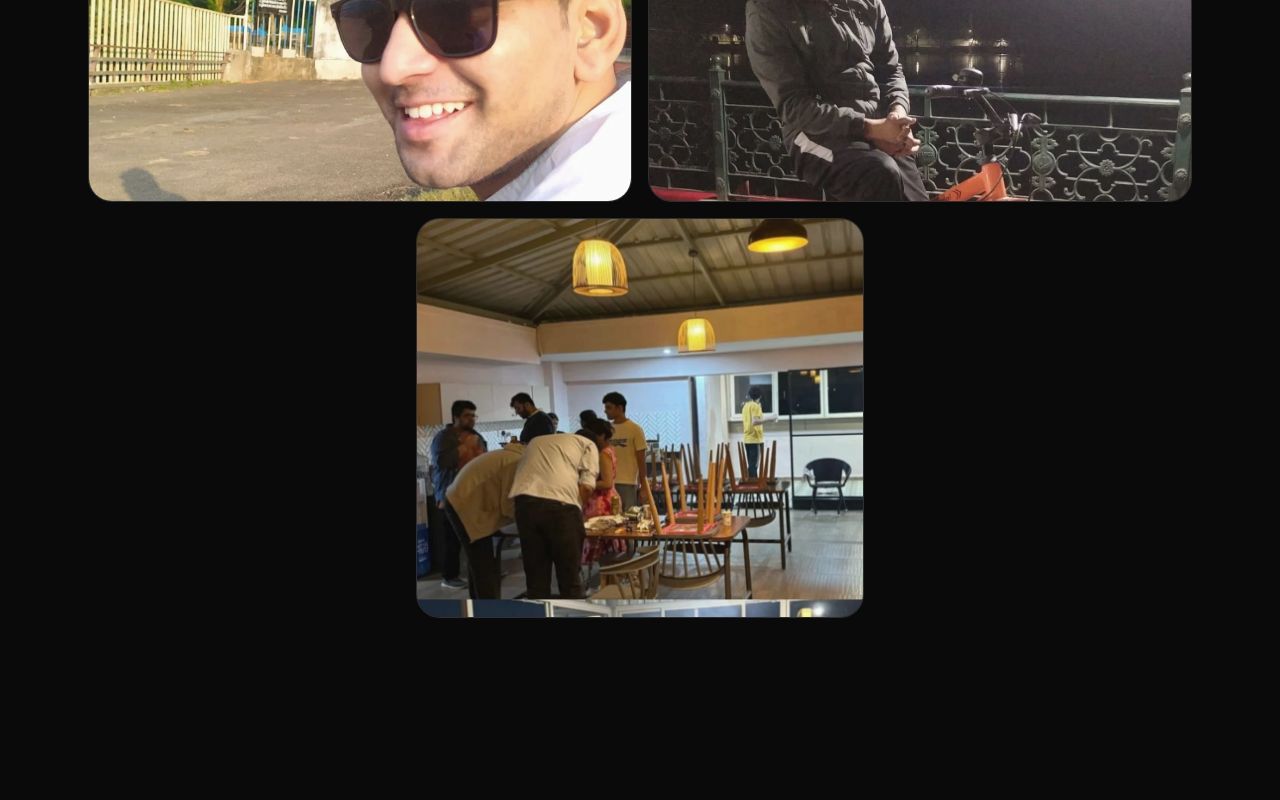
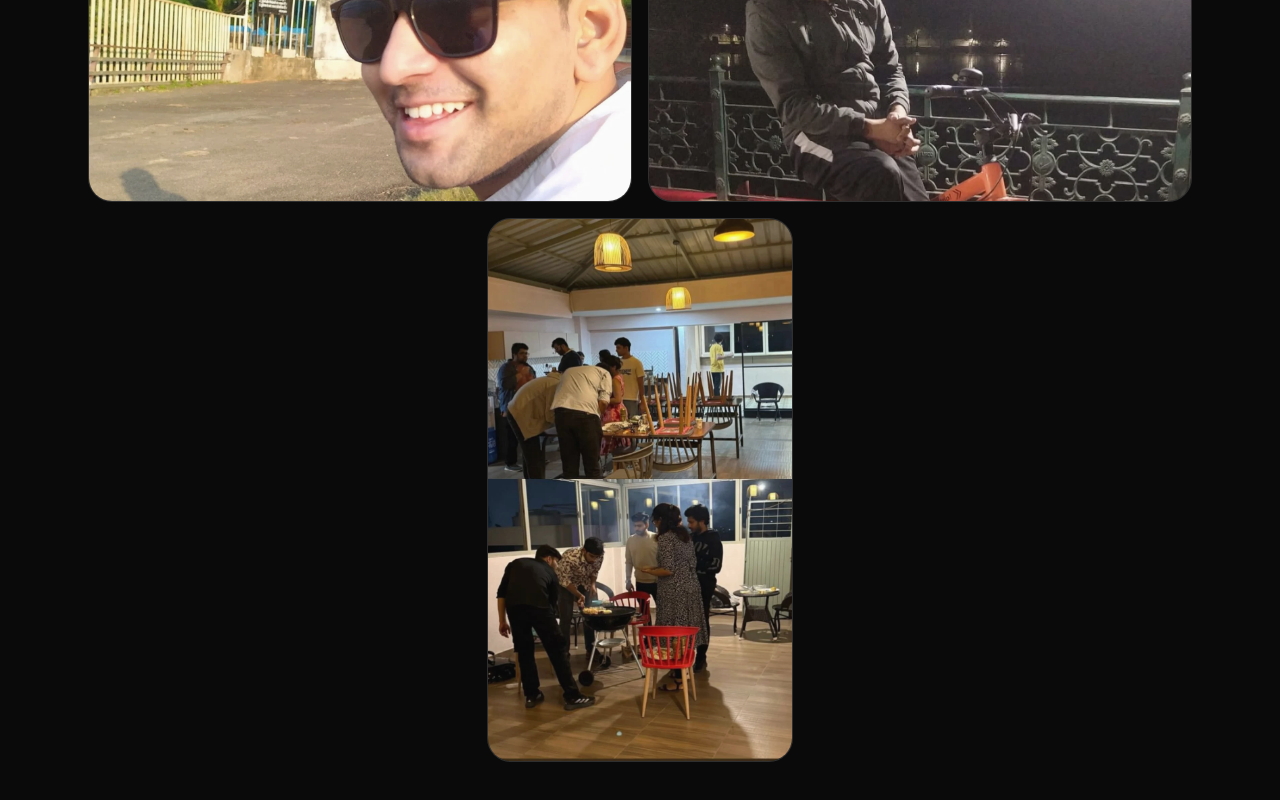
Before and after one commit to Safdar-Ali-India/safdar-Portfolio, a Next.js app: page /about in a window 1280 px wide. Shown: the part 2622-3422 px from the top of the page. Built offline with nearby package versions, Linux system fonts and the light colour scheme.

Commit message:
fix: contribution graph tooltips and hydration

```diff
--- a/components/ContributionGraph.jsx
+++ b/components/ContributionGraph.jsx
@@ -2,6 +2,7 @@
 
 import { useEffect, useState } from "react";
 import { GitHubCalendar } from "react-github-calendar";
+import "react-github-calendar/tooltips.css";
 import { useTheme } from "next-themes";
 import { GITHUB_USERNAME } from "../lib/github-contributions";
 
@@ -10,6 +11,16 @@ const THEME = {
   light: ["#f4f4f5", "#d4d4d8", "#a1a1aa", "#52525b", "#18181b"],
   dark: ["#27272a", "#3f3f46", "#71717a", "#a1a1aa", "#fafafa"],
 };
+
+function activityTooltipText({ count, date }) {
+  const label = count === 1 ? "contribution" : "contributions";
+  const formatted = new Date(`${date}T12:00:00`).toLocaleDateString("en-US", {
+    month: "long",
+    day: "numeric",
+    year: "numeric",
+  });
+  return `${count} ${label} on ${formatted}`;
+}
 
 /** GitHub contribution heatmap — stretched to match BY THE NUMBERS width. */
 export default function ContributionGraph() {
@@ -20,7 +31,13 @@ export default function ContributionGraph() {
     setMounted(true);
   }, []);
 
-  const colorScheme = mounted && resolvedTheme === "dark" ? "dark" : "light";
+  const colorScheme = resolvedTheme === "dark" ? "dark" : "light";
+
+  // Defer calendar until client mount — ActivityCalendar SSR/client loading
+  // paths diverge (reduced-motion), which caused hydration errors (article in div).
+  if (!mounted) {
+    return <div className="min-h-[105px] w-full" aria-hidden />;
+  }
 
   return (
     <div
@@ -44,6 +61,12 @@ export default function ContributionGraph() {
         labels={{
           totalCount: "{{count}} activities in {{year}}",
         }}
+        tooltips={{
+          activity: {
+            withArrow: true,
+            text: activityTooltipText,
+          },
+        }}
       />
     </div>
   );
--- a/components/about/MediaSlot.jsx
+++ b/components/about/MediaSlot.jsx
@@ -535,13 +535,19 @@ export function StoryBentoPortraitTile({ src, alt, objectPosition = "object-top"
 const portraitHeroFrame =
   "overflow-hidden rounded-3xl border border-neutral-200/90 dark:border-white/10";
 
-/** Tall portrait centered in grid; fill + cover so carousel equal-height slides stay full-frame. */
+/**
+ * Tall portrait centered in grid.
+ * Size by height (not max-w + max-h) so aspect stays 899/1599 — otherwise cover crops the bottom.
+ */
 export function StoryBentoPortraitCenter({ src, alt, width = 899, height = 1599, priority = false }) {
   const [fallback, setFallback] = useState(false);
   const { loaded, onLoad } = useImageLoaded();
+  // Height-first box: width follows aspect so object-cover does not chop heads/feet.
+  const frameClass = `relative mx-auto overflow-hidden ${portraitHeroFrame} aspect-[899/1599] h-[min(68vh,620px)] w-auto max-w-full`;
+
   if (fallback) {
     return (
-      <figure className={`relative mx-auto w-full max-w-md ${portraitHeroFrame} aspect-[899/1599] max-h-[min(50vh,480px)]`}>
+      <figure className={frameClass}>
         <div className={placeholderClass}>
           <span className="font-medium dark:text-ink/80">{alt}</span>
           <span className="mt-2 max-w-xs text-xs opacity-90">Place image at {src}</span>
@@ -551,21 +557,20 @@ export function StoryBentoPortraitCenter({ src, alt, width = 899, height = 1599,
   }
 
   return (
-    <figure
-      className={`relative mx-auto h-full w-full max-w-md overflow-hidden ${portraitHeroFrame} aspect-[899/1599] max-h-[min(42vh,360px)] bg-neutral-100/50 dark:bg-white/[0.06] sm:max-h-[min(46vh,420px)] md:max-h-[min(50vh,480px)]`}
-    >
+    <figure className={`${frameClass} bg-neutral-100/50 dark:bg-white/[0.06]`}>
       <div className={`${imageSkeleton} ${loaded ? "opacity-0" : "opacity-100"}`} aria-hidden />
       <Image
         src={src}
         alt={alt}
         title={alt}
-        fill
+        width={width}
+        height={height}
         priority={priority}
         loading={priority ? undefined : "lazy"}
         decoding="async"
         {...ABOUT_IMAGE}
-        sizes="(max-width: 640px) 92vw, 45vw"
-        className={`object-cover object-top ${imageReveal} ${loaded ? "opacity-100" : "opacity-0"}`}
+        sizes="(max-width: 640px) 92vw, min(100vw, 350px)"
+        className={`h-full w-full object-cover object-center ${imageReveal} ${loaded ? "opacity-100" : "opacity-0"}`}
         onLoad={onLoad}
         onLoadingComplete={onLoad}
         onError={() => setFallback(true)}
```
